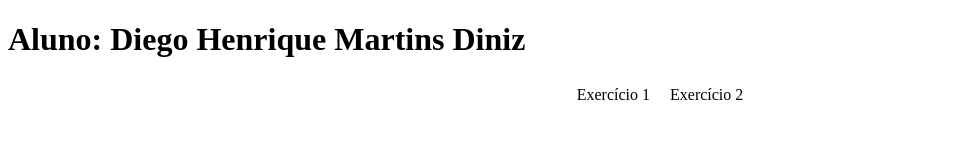
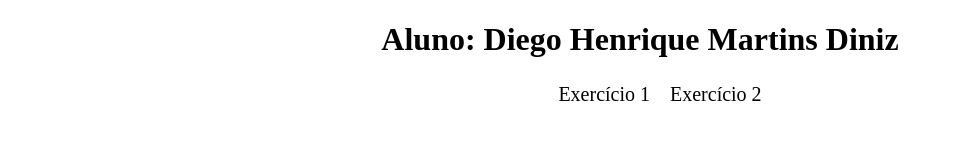
Before and after one commit to diegohmad/diegohmad.github.io, a plain HTML site: page lista_pfe_1/index.html in a window 1280 px wide. Shown: the whole page, without its empty margins (0-953 px from the left). Drawn offline with Linux system fonts and the light colour scheme.

Commit message:
Update index.html

```diff
--- a/lista_pfe_1/index.html
+++ b/lista_pfe_1/index.html
@@ -17,6 +17,10 @@
         a {
             text-decoration: none;
             color: black;
+            font-size: 20px;
+        }
+        h1 {
+            text-align: center;
         }
     </style>
     <title>Document</title>
```
